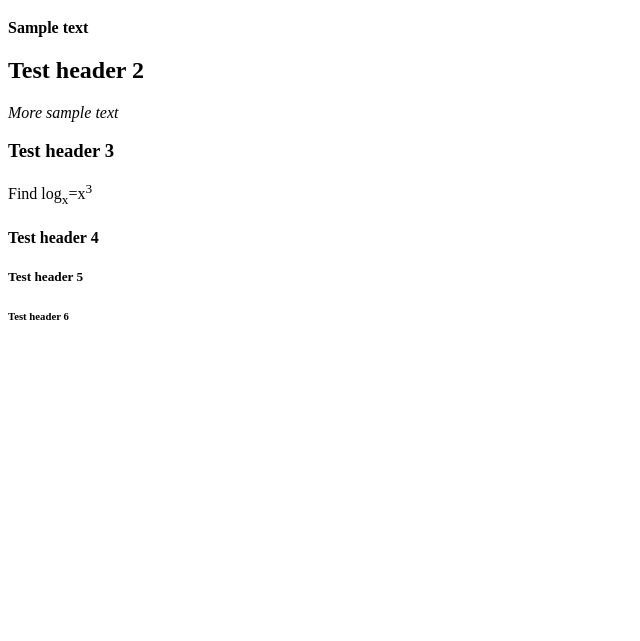
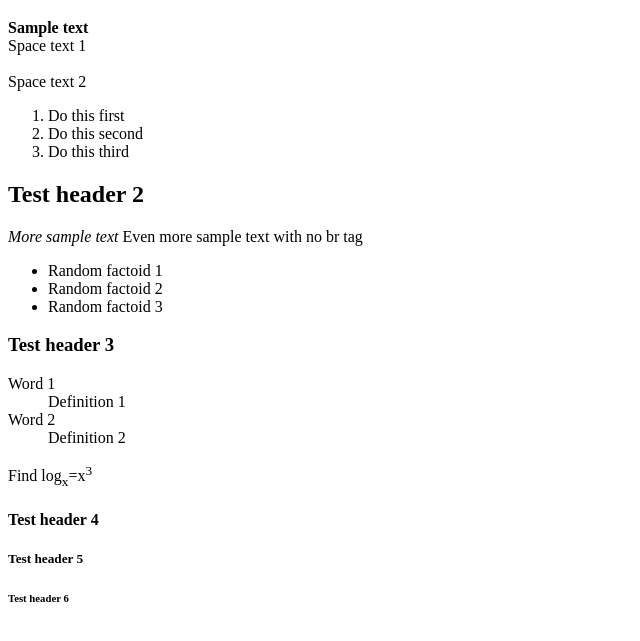
Before and after one commit to MikeLMeese/html-structure, a plain HTML site: page index.html in a window 1280 px wide. Shown: the part 61-702 px from the top of the page, without its empty margins (0-640 px from the left). Drawn offline with Linux system fonts and the light colour scheme.

Commit message:
Experimented with more text and tags

```diff
--- a/index.html
+++ b/index.html
@@ -8,10 +8,30 @@
 </head>
 <body>
     <h1>Test header 1</h1>
-    <p><b>Sample text</b></p>
+    <p><b>Sample text</b>
+    <br>Space text 1
+    <br><br>Space text 2</p>
+    <ol>
+        <li>Do this first</li>
+        <li>Do this second</li>
+        <li>Do this third</li>
+    </ol>
     <h2>Test header 2</h2>
-    <p><i>More sample text</i></p>
+    <p><i>More sample text</i>
+    Even more sample text with no br tag</p>
+    <ul>
+        <li>Random factoid 1</li>
+        <li>Random factoid 2</li>
+        <li>Random factoid 3</li>
+    </ul>
     <h3>Test header 3</h3>
+    <dl>
+        <dt>Word 1</dt>
+        <dd>Definition 1</dd>
+
+        <dt>Word 2</dt>
+        <dd>Definition 2</dd>
+    </dl>
     <p>Find log<sub>x</sub>=x<sup>3</sup></p>
     <h4>Test header 4</h4>
     <h5>Test header 5</h5>
```
